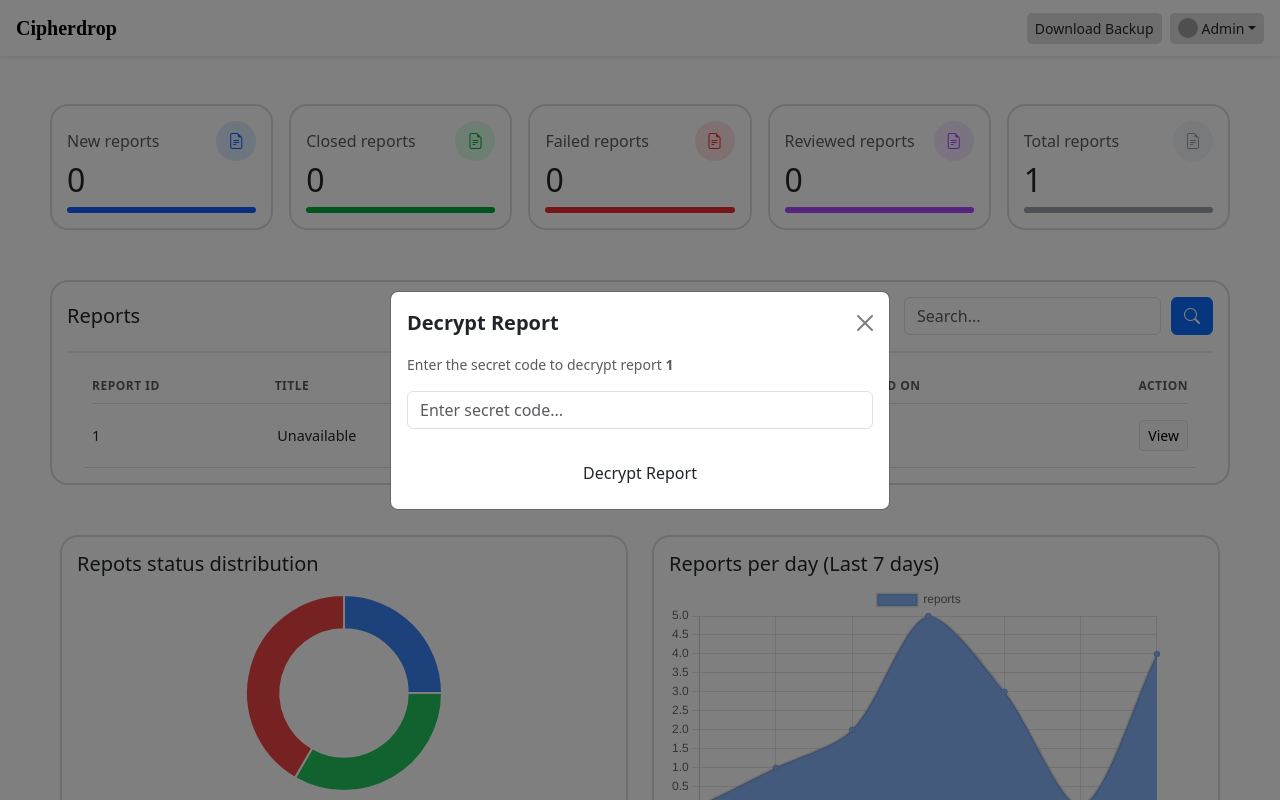
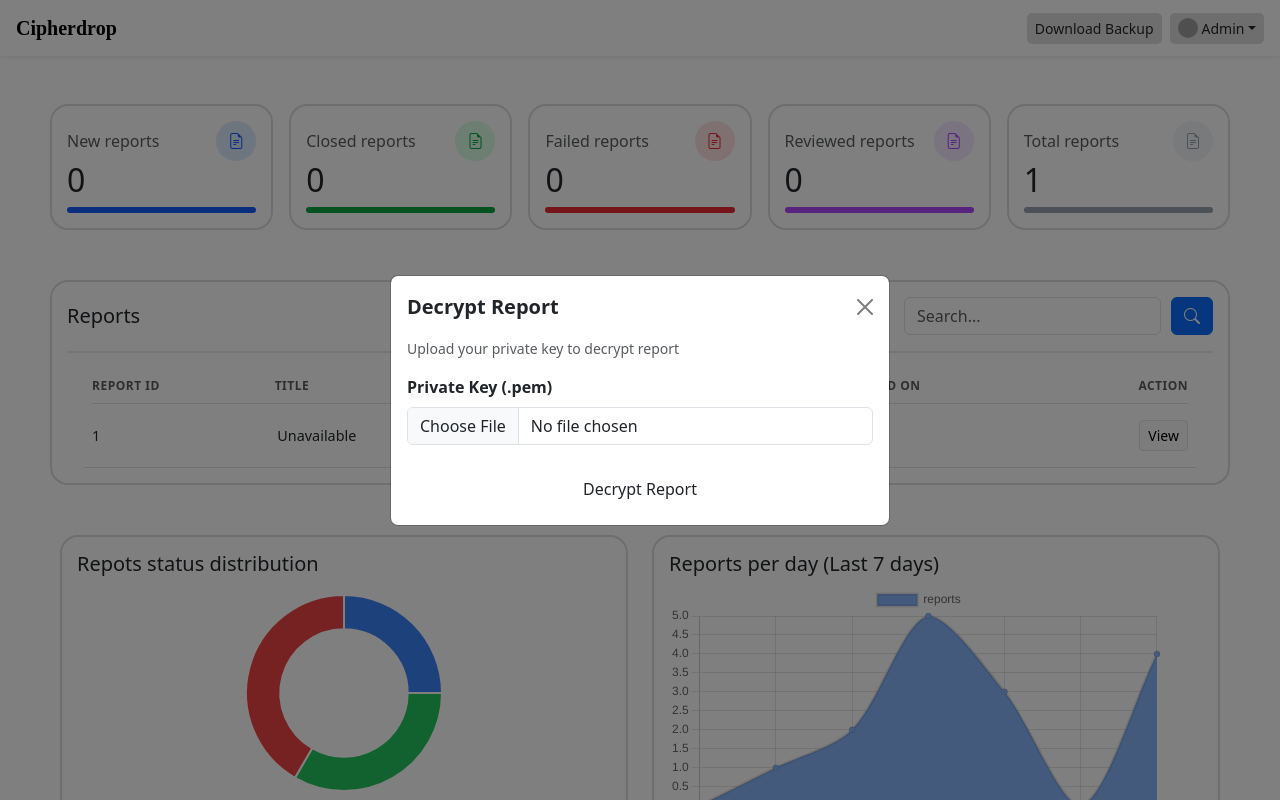
Before and after one commit to edwincgeorge/cipherdrop, a Flask app: page /admin in a window 1280 px wide, after a click on "View". Run offline with Flask 3, Linux system fonts and the light colour scheme; tables that the repository leaves empty hold one stand-in row (values such as "Sample post"); parts of the project's set-up code (start-up, migrations or seed data) failed here and were passed over; some libraries are stand-ins or nearby versions; grey boxes are pictures that could not be loaded.

Commit message:
Update admin.html

```diff
--- a/templates/admin.html
+++ b/templates/admin.html
@@ -295,16 +295,14 @@
                     <button type="button" class="btn-close" data-bs-dismiss="modal"></button>
                 </div>
                 <div class="modal-body pt-0">
-                    <!-- Shows tracking ID of the report being decrypted -->
                     <p class="text-muted small mb-3">
-                        Enter the secret code to decrypt report
+                        Upload your private key to decrypt report
                         <strong id="modal-tracking-id"></strong>
                     </p>
-                    <!-- ✅ Added id="secret-code-input" -->
-<input type="text" id="secret-code-input" maxlength="15" class="form-control custom-input"
-    placeholder="Enter secret code...">
+                    <label class="form-label fw-semibold">Private Key (.pem)</label>
+                    <!-- ✅ File input instead of text input -->
+                    <input type="file" id="secret-code-input" accept=".pem" class="form-control custom-input">
 
-<!-- ✅ Removed data-bs-toggle and data-bs-target — JS handles opening the modal -->
                     <button class="decrypt-btn btn w-100 mt-4" id="decrypt-submit-btn">
                         Decrypt Report
                     </button>
@@ -469,74 +467,61 @@
 
         });
 
-        document.addEventListener("DOMContentLoaded", function () {
+        document.getElementById('decrypt-submit-btn').addEventListener('click', function () {
+            const fileInput = document.getElementById('secret-code-input');
+            const file = fileInput.files[0];
 
-            let currentTrackingId = null;
-
-            // ── Step 1: View button clicked → store tracking ID ──────────────────
-            document.querySelectorAll('.view-btn').forEach(btn => {
-                btn.addEventListener('click', function () {
-                    currentTrackingId = this.dataset.trackingId;
-                    document.getElementById('modal-tracking-id').textContent = currentTrackingId;
-                    document.getElementById('secret-code-input').value = '';
-                });
-            });
-
-            // ── Step 2: Decrypt button clicked → fetch from Flask ─────────────────
-            document.getElementById('decrypt-submit-btn').addEventListener('click', function () {
-                const secretCode = document.getElementById('secret-code-input').value.trim();
-
-                if (!secretCode) {
-                    alert('Please enter the secret code');
+            if (!file) {
+                alert('Please upload your private key (.pem file)');
                 return;
             }
 
-                // Show loading state
             this.textContent = 'Decrypting...';
             this.disabled = true;
             const btn = this;
 
+            // ✅ Send as FormData so the file is included
+            const formData = new FormData();
+            formData.append('tracking_id', currentTrackingId);
+            formData.append('private_key', file);  // ← send the .pem file
+
             fetch('/get-report', {
                 method: 'POST',
-                    headers: { 'Content-Type': 'application/x-www-form-urlencoded' },
-                    body: `tracking_id=${encodeURIComponent(currentTrackingId)}&secret_code=${encodeURIComponent(secretCode)}`
+                body: formData  // ← no Content-Type header needed for FormData
             })
                 .then(res => res.json())
                 .then(data => {
                     btn.textContent = 'Decrypt Report';
                     btn.disabled = false;
+                    fileInput.value = ''; // ← clear file input after use
 
                     if (!data.success) {
                         alert('Error: ' + data.message);
                         return;
                     }
 
-                        // ✅ Fill the second modal with decrypted data
+                    // Fill modal fields
                     document.getElementById('modal-report-id').textContent = currentTrackingId;
                     document.querySelector('[data-field="title"]').textContent = data.title;
                     document.querySelector('[data-field="category"]').textContent = data.category;
                     document.querySelector('[data-field="description"]').textContent = data.description;
 
-                        // Evidence - show as image/link if it's a URL
                     const evidenceEl = document.querySelector('[data-field="evidence"]');
                     if (data.evidence && data.evidence.startsWith('http')) {
                         const urls = data.evidence.split(',');
                         evidenceEl.innerHTML = urls.map(url => {
                             const isImage = /\.(jpg|jpeg|png|gif|webp)$/i.test(url);
-                                if (isImage) {
-                                    return `<img src="${url}" class="img-fluid rounded mb-2" style="max-height:200px;">`;
-                                } else {
-                                    return `<a href="${url}" target="_blank" class="btn btn-sm btn-outline-secondary mb-1">View File</a>`;
-                                }
+                            return isImage
+                                ? `<img src="${url}" class="img-fluid rounded mb-2" style="max-height:200px;">`
+                                : `<a href="${url}" target="_blank" class="btn btn-sm btn-outline-secondary mb-1">View File</a>`;
                         }).join('');
                     } else {
                         evidenceEl.textContent = data.evidence || 'No evidence provided';
                     }
 
-                        // ✅ Close first modal, then open second
+                    // Close first modal, open second
                     const decryptModal = bootstrap.Modal.getInstance(document.getElementById('decryptModal'));
                     decryptModal.hide();
-
                     document.getElementById('decryptModal').addEventListener('hidden.bs.modal', function () {
                         new bootstrap.Modal(document.getElementById('reportDecryptedModal')).show();
                     }, { once: true });
@@ -544,7 +529,7 @@
                 .catch(err => {
                     btn.textContent = 'Decrypt Report';
                     btn.disabled = false;
-                        alert('Something went wrong. Please try again.');
+                    alert('Something went wrong.');
                     console.error(err);
                 });
         });
@@ -574,7 +559,6 @@
                         alert('Error: ' + data.message);
                     }
                 });
-            });
 
             // ── Add admin form ────────────────────────────────────────────────────
             const form = document.getElementById("admin-form");
```
Lines whose indentation alone changed are shown as unchanged.
